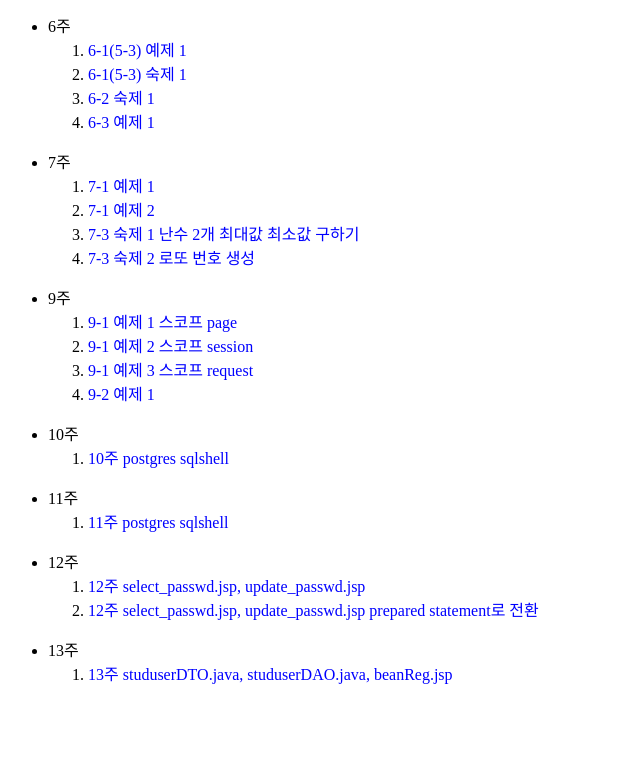
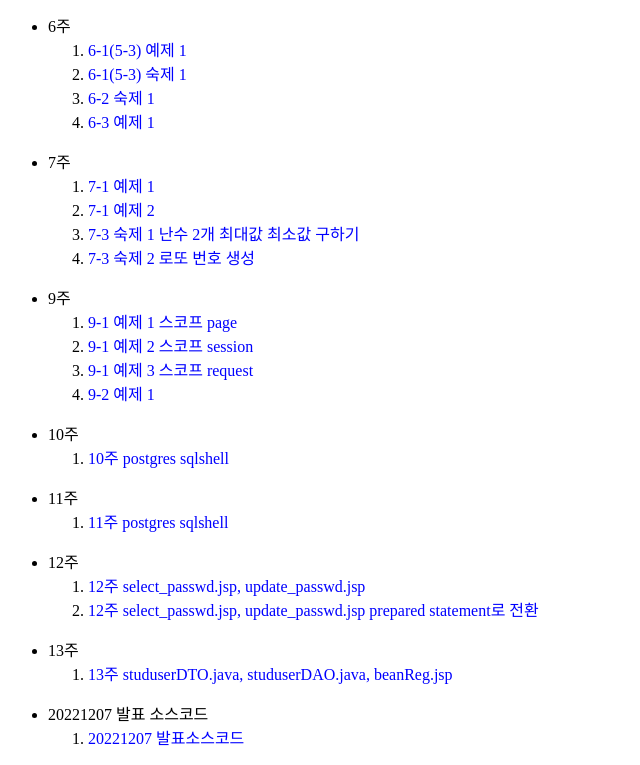
Before and after one commit to 1209bsm/1209bsm.github.io, a plain HTML site: page jsp/index.html in a window 1280 px wide. Shown: the part 571-1336 px from the top of the page, without its empty margins (0-640 px from the left). Before the commit the page ends 1272 px from the top, so only its background shows below. Drawn offline with nearby package versions, Linux system fonts and the light colour scheme.

Commit message:
Update index.html

```diff
--- a/jsp/index.html
+++ b/jsp/index.html
@@ -113,6 +113,13 @@
     </ol>
   </ul>
 
+   <ul>
+    <li id="week13">20221207 발표 소스코드
+    <ol type ="1">
+      <li><a href="https://1209bsm.github.io/jsp/home/2022home.html"  target="_blank">20221207 발표소스코드 </a></li>
+    </ol>
+  </ul>
+
 </section>
 </body>
 </html>
```
